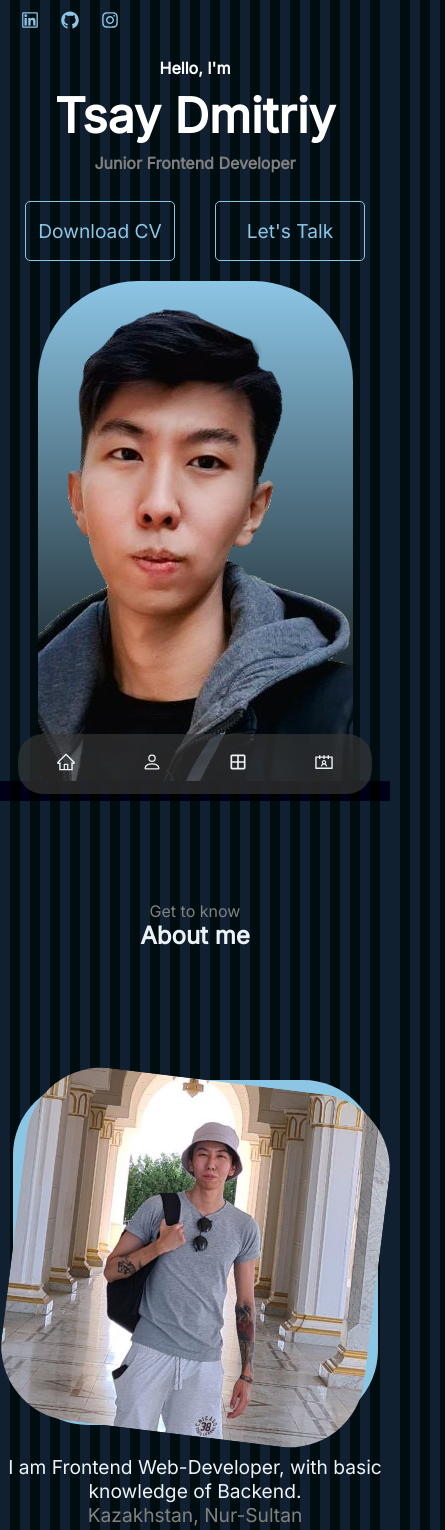
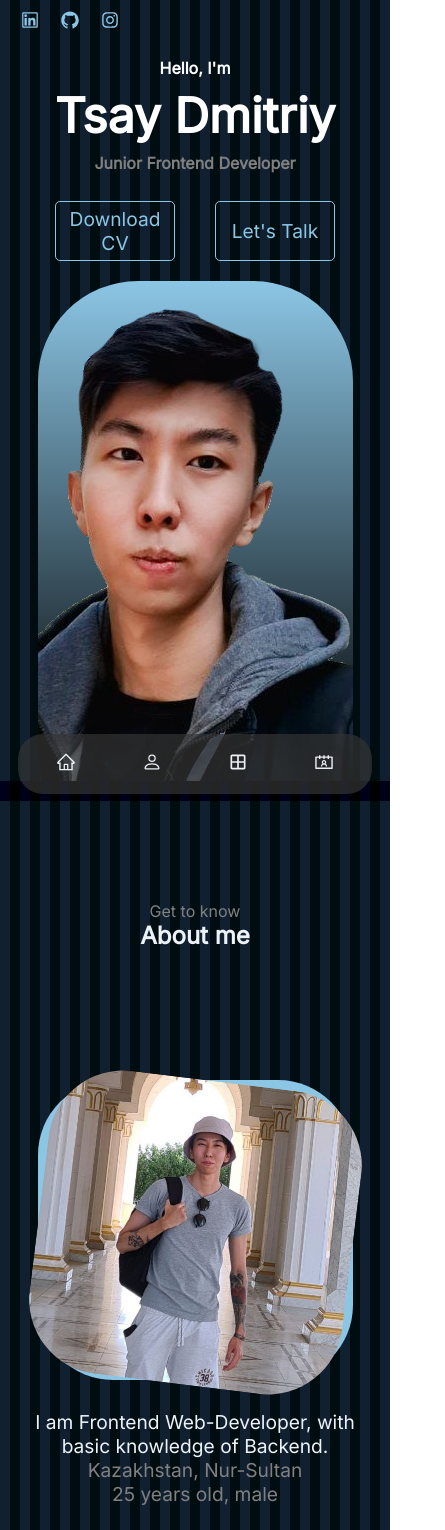
Before and after one commit to DmitriyTsay/portfolio-react, a React (Create React App) app: page / in a window 390 px wide. Shown: the top 1530 px of the page, 445 px wide, since content can reach past the window. Built offline with nearby package versions, Linux system fonts and the light colour scheme.

Commit message:
fixed design for small devices

```diff
--- a/public/index.html
+++ b/public/index.html
@@ -7,6 +7,7 @@
     <link href="https://fonts.googleapis.com/css2?family=Inter&display=swap" rel="stylesheet">
     <link rel="icon" href="%PUBLIC_URL%/favicon.ico" />
     <meta name="viewport" content="width=device-width, initial-scale=1" />
+    <!-- <meta content="width=1180" name="viewport" id="viewport"> -->
     <meta name="theme-color" content="#000000" />
     <meta
       name="description"
--- a/src/components/Button/Button.scss
+++ b/src/components/Button/Button.scss
@@ -12,6 +12,10 @@
 
     font-size: 1.2em;
     cursor: pointer;
+
+    @media screen and (max-width: 500px) {
+        width: 120px;
+    }
 
     &:hover {
         background: var(--bright-color);
--- a/src/container/About/About.scss
+++ b/src/container/About/About.scss
@@ -46,6 +46,15 @@
                     width: 365px;
                 }
             }
+
+            @media screen and (max-width: 500px) {
+                height: 300px;
+
+                img {
+                    height: 305px;
+                    width: 315px;
+                }
+            }
         }
 
         .about__main__text {
@@ -54,6 +63,8 @@
             justify-content: center;
             align-items: center;
             text-align: center;
+
+            padding: 0 10px;
 
             p {
                 font-size: 1.2em;
--- a/src/container/Contacts/Contacts.scss
+++ b/src/container/Contacts/Contacts.scss
@@ -28,6 +28,8 @@
                 align-items: center;
 
                 margin-left: unset !important;
+
+                width: auto !important;
 
                 input, textarea {
                     width: 300px;
--- a/src/container/Header/Header.scss
+++ b/src/container/Header/Header.scss
@@ -5,6 +5,12 @@
 
 header {
     width: 100%;
+}
+
+.header__buttons {
+    display: flex;
+    justify-content: center;
+    align-items: center;
 }
 
 .header {
```
